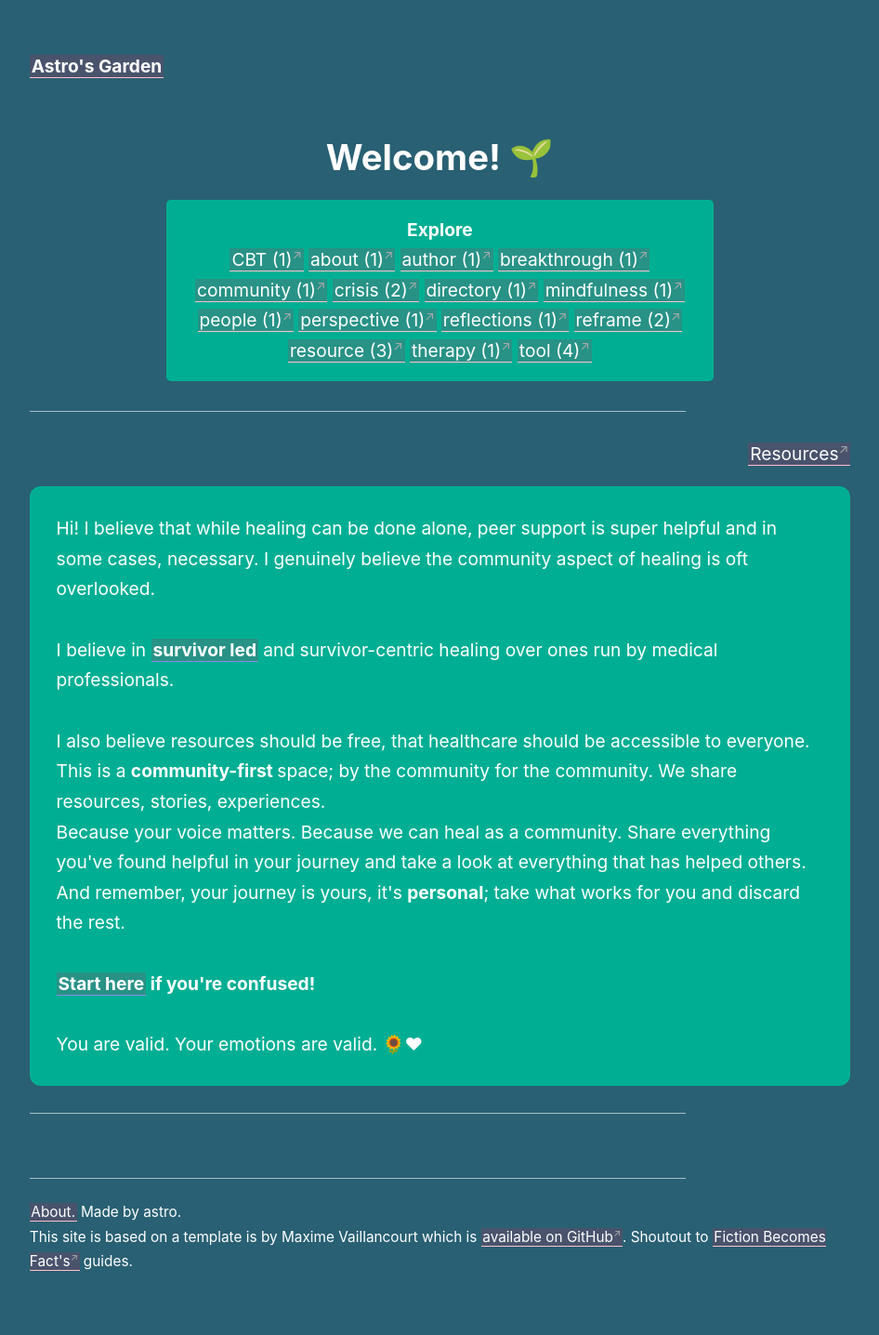
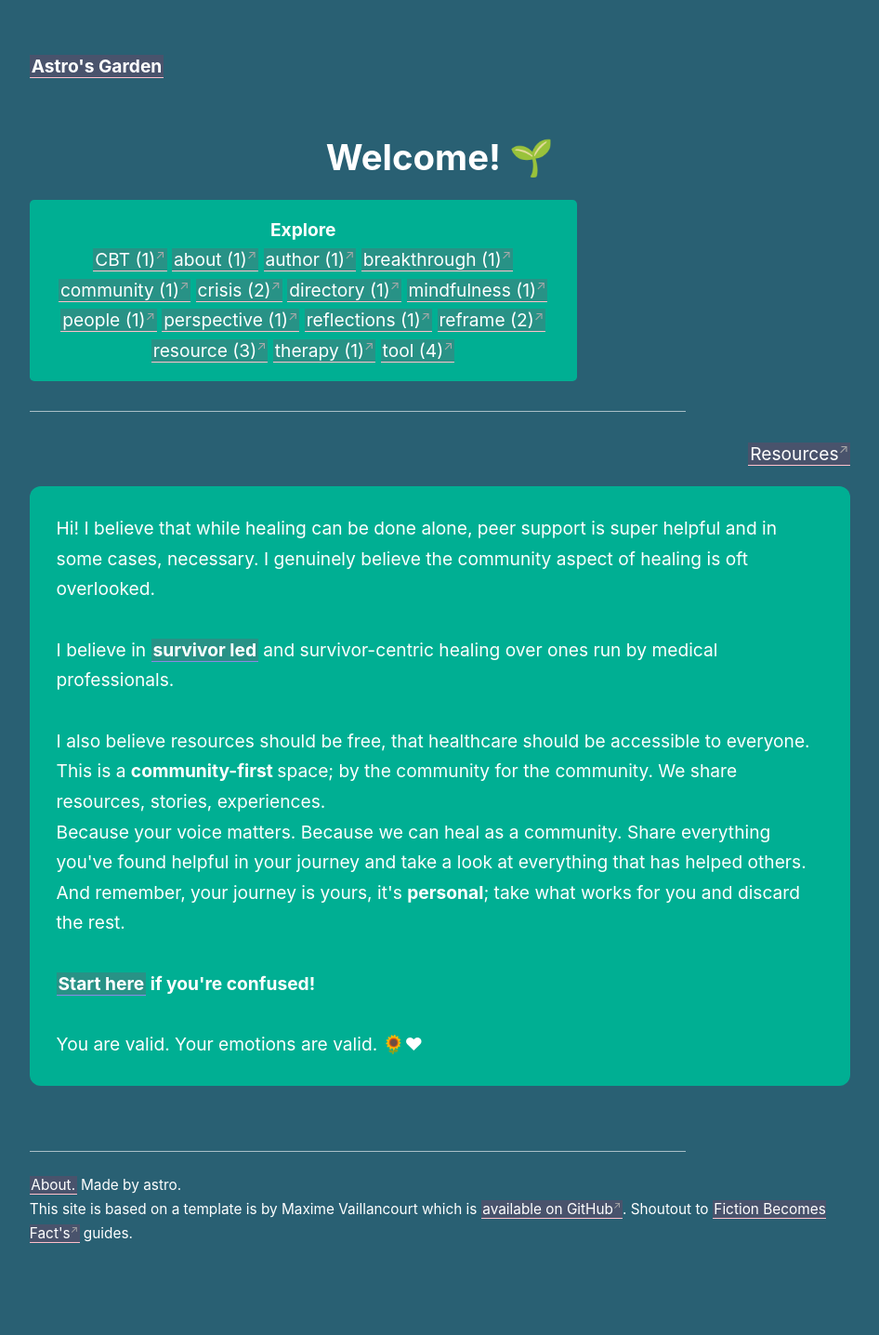
Before and after one commit to corvusdeinanis/astrosgarden, a Jekyll site: the page built from index.html, in a window 1280 px wide. Shown: the whole page at 93% size, without its empty margins (45-991 px from the left). Built offline with Jekyll 4.4.1, drawn with Linux system fonts in a browser that asks for light colours; the list of posts is cut into pages by our own code; after the commit the page ends 1407 px from its top, so only the background shows below that.

Commit message:
Update index.html

```diff
--- a/index.html
+++ b/index.html
@@ -9,7 +9,7 @@ pagination:
 ---
 <h1 style ="text-align:center;"> Welcome! 🌱 </h1>
 
-<p style="padding: 1rem 3rem; background: #00af93; margin-bottom: 2rem; border-radius: .3rem; box-sizing: border-box; max-width: 66.666667%; text-align: center; position: relative; width: 100%; padding-right: 15px; padding-left: 15px; margin-left: 16.666667%;">
+<p style="padding: 1rem 3rem; background: #00af93; margin-bottom: 2rem; border-radius: .3rem; box-sizing: border-box; max-width: 66.666667%; text-align: center; position: relative; width: 100%; padding-right: 15px; padding-left: 15px;">
   <b>Explore</b>
 <br>
   {% comment %}map, flatten and sort{% endcomment %}
@@ -71,7 +71,6 @@ You are valid. Your emotions are valid. 🌻♥
 	</p>
 	</blockquote>
 
-<hr>
 <style>
   .wrapper {
     max-width: 46em;
```
